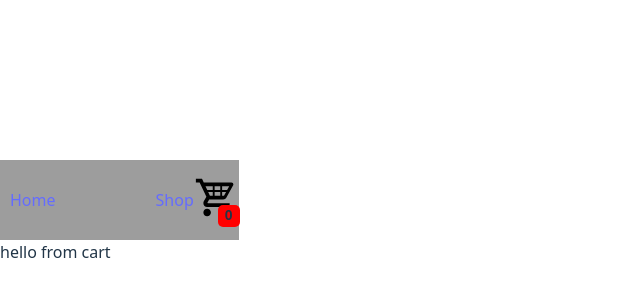
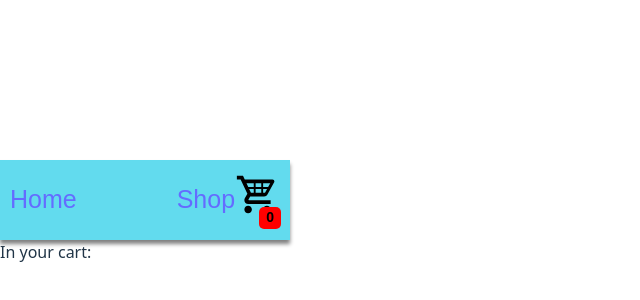
Before and after one commit to waitegeoff2/shopping-cart, a React (Vite) app: page /cart in a window 1280 px wide. Shown: the part 188-488 px from the top of the page, without its empty margins (0-640 px from the left). Built offline with nearby package versions, Linux system fonts and the light colour scheme.

Commit message:
Added styling to navbar

```diff
--- a/src/components/card/Card.css
+++ b/src/components/card/Card.css
@@ -1,14 +1,30 @@
+.productCard {
+    display: flex;
+    background-color: rgb(255, 255, 255);
+    flex-direction: column;
+    justify-content: space-between;
+    border: 1px solid black;
+    box-shadow: 3px 3px 3px grey;
+    border-radius: 5px;
+    height: 300px;
+    width: 200px;
+    padding: 4px;
+}
+
 .productImage {
     height: 120px;
     width: 120px;
 }
 
-.productCard {
-    border: 1px solid black;
-    border-radius: 5px;
-    height: 300px;
-    width: 200px;
-    padding: 4px;
+.productInfo {
+    display: flex;
+    flex-direction: column;
+
+}
+
+.productImage {
+    display: flex;
+    align-self: center;
 }
 
 .quantityInputs {
--- a/src/components/navbar/NavBar.css
+++ b/src/components/navbar/NavBar.css
@@ -1,9 +1,21 @@
 .navBar {
     display: flex;
+    position: relative;
     justify-content: space-between;
+    font-family: Arial, Helvetica, sans-serif;
+    font-size: 25px;
     align-items: center;
-    background-color: rgb(157, 157, 157);
+    color:black;
+    background-color: rgb(98, 219, 238);
     height: 10vh;
+    padding-left: 10px;
+    padding-right: 10px;
+    box-shadow: 0px 4px 4px grey;
+    z-index: 10;
+}
+
+.navLinks {
+    text-decoration: none;
 }
 
 .cartIcon {
@@ -38,5 +50,4 @@
 .navLinks {
     display: flex;
     gap: 100px;
-    margin-left: 10px;
 }
--- a/src/pages/cart/ShoppingCart.jsx
+++ b/src/pages/cart/ShoppingCart.jsx
@@ -6,7 +6,7 @@ export default function ShoppingCart() {
 
     return (
         <>
-            <div>hello from cart</div>
+            <div>In your cart:</div>
         </>
     )
 }
--- a/src/pages/shop/Shop.css
+++ b/src/pages/shop/Shop.css
@@ -1,6 +1,8 @@
 .cardGrid{
     display: flex;
     flex-wrap: wrap;
-    gap: 5px;
+    gap: 10px;
     padding: 10px;
+    background-color: rgb(210, 255, 255);
+    z-index: 1;
 }
```
